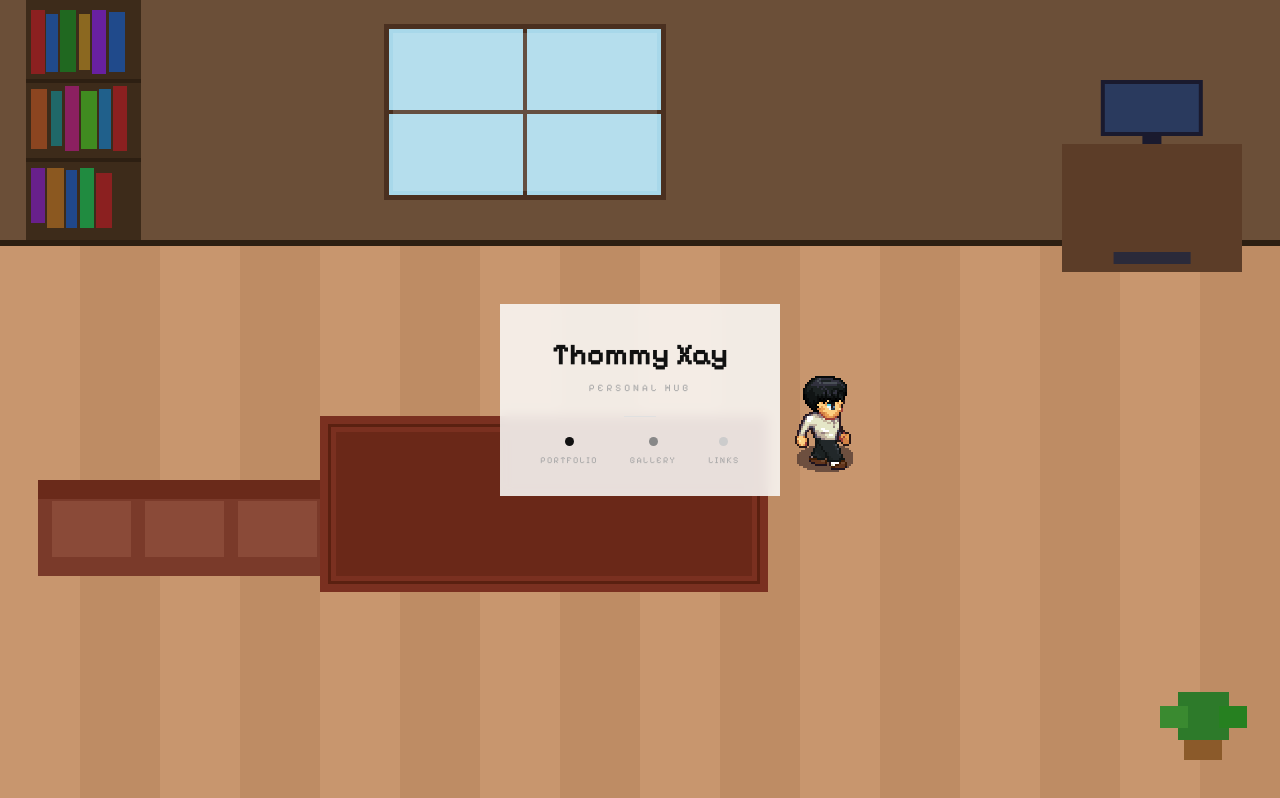
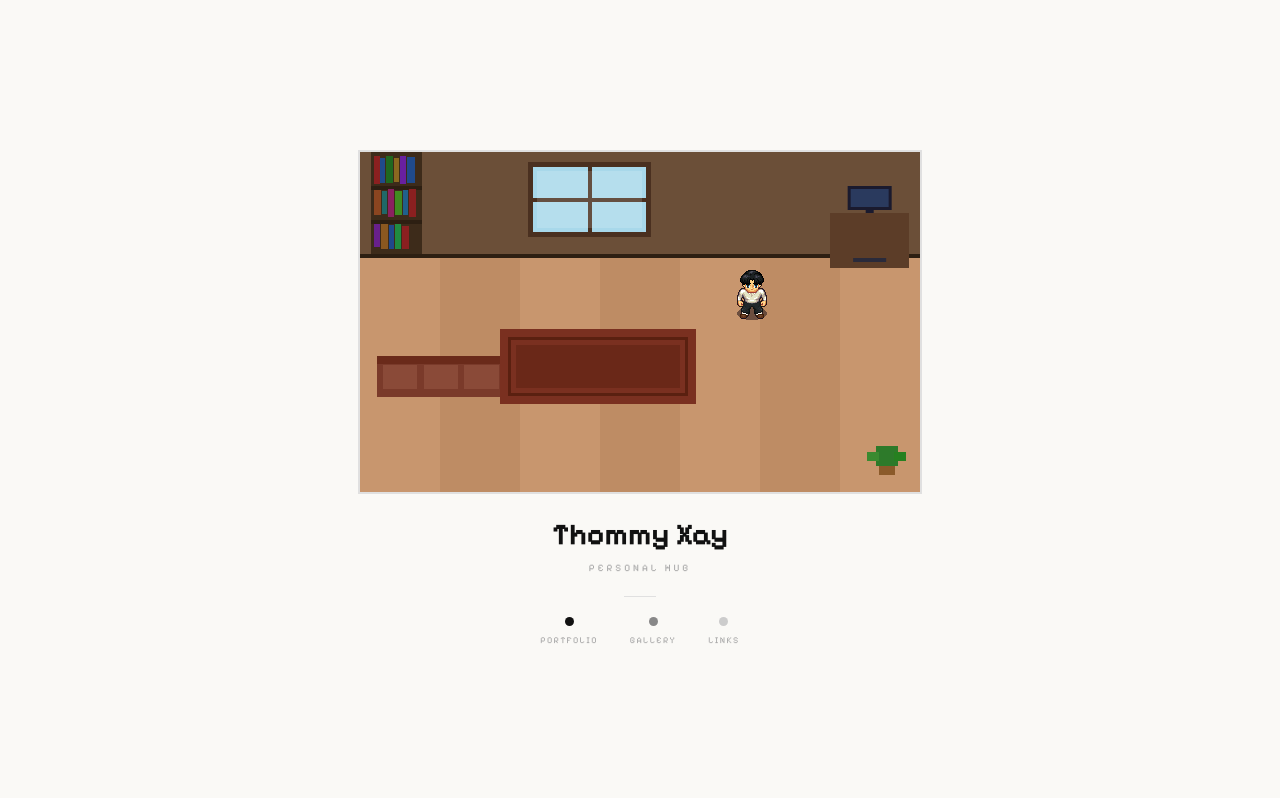
Before and after one commit to thomstah/personal-site, a Next.js app in the folder apps/hub/: page / in a window 1280 px wide. Built offline with nearby package versions, Linux system fonts and the light colour scheme.

Commit message:
feat: layout room as contained diorama box above nav
560×340px box with %-based room scaling and 64px character.
Cream background and nav elements restore below the box.

Co-Authored-By: Claude Sonnet 4.6 <noreply@anthropic.com>

```diff
--- a/apps/hub/components/HubPage.tsx
+++ b/apps/hub/components/HubPage.tsx
@@ -5,6 +5,9 @@ import { colors, fontSizes, spacing, animation } from '@thommyxay/ui';
 import { NavDots } from './NavDots';
 import { Room } from './Room';
 import { WalkingCharacter } from './WalkingCharacter';
+
+const BOX_W = 560;
+const BOX_H = 340;
 
 function fadeUp(delay: number) {
   return {
@@ -18,39 +21,33 @@ export function HubPage() {
   return (
     <main
       data-testid="hub-page"
-      style={{ position: 'relative', minHeight: '100vh', overflow: 'hidden' }}
+      style={{
+        display:         'flex',
+        flexDirection:   'column',
+        alignItems:      'center',
+        justifyContent:  'center',
+        minHeight:       '100vh',
+        backgroundColor: colors.background,
+        gap:             '20px',
+        overflow:        'hidden',
+      }}
+    >
+      {/* Room diorama box */}
+      <motion.div
+        {...fadeUp(0)}
+        style={{
+          position: 'relative',
+          width:    BOX_W,
+          height:   BOX_H,
+          overflow: 'hidden',
+          outline:  `2px solid ${colors.rule}`,
+        }}
       >
         <Room />
-      <WalkingCharacter />
+        <WalkingCharacter boxWidth={BOX_W} boxHeight={BOX_H} />
+      </motion.div>
 
-      {/* Nav card — centred, frosted glass over the room */}
-      <div
-        style={{
-          position:       'absolute',
-          inset:          0,
-          display:        'flex',
-          alignItems:     'center',
-          justifyContent: 'center',
-          zIndex:         10,
-          pointerEvents:  'none',
-        }}
-      >
-        <motion.div
-          initial={{ opacity: 0 }}
-          animate={{ opacity: 1 }}
-          transition={{ duration: animation.fadeInDuration }}
-          style={{
-            pointerEvents:        'auto',
-            display:              'flex',
-            flexDirection:        'column',
-            alignItems:           'center',
-            gap:                  '20px',
-            padding:              '28px 40px',
-            backgroundColor:      'rgba(250, 249, 246, 0.88)',
-            backdropFilter:       'blur(6px)',
-            WebkitBackdropFilter: 'blur(6px)',
-          }}
-        >
+      {/* Name + subtitle */}
       <motion.div
         {...fadeUp(0.1)}
         style={{ textAlign: 'center', display: 'flex', flexDirection: 'column', gap: '4px' }}
@@ -77,14 +74,13 @@ export function HubPage() {
         </span>
       </motion.div>
 
+      {/* Rule */}
       <motion.div
         {...fadeUp(0.2)}
         style={{ width: spacing.ruleWidth, height: '1px', backgroundColor: colors.rule }}
       />
 
       <NavDots />
-        </motion.div>
-      </div>
     </main>
   );
 }
--- a/apps/hub/components/Room.tsx
+++ b/apps/hub/components/Room.tsx
@@ -1,22 +1,20 @@
 // Top-down pixel-art apartment room.
-// Back wall occupies top 30vh; floor fills the rest.
+// All sizes use % so the component scales to any container.
+// Back wall = top 30%, floor = bottom 70%.
 
 const BOOKS = [
-  // shelf 1
   { l: '5%',  t: '4%',  w: '12%', h: '27%', c: '#8b2020' },
   { l: '18%', t: '6%',  w: '10%', h: '24%', c: '#204a8b' },
   { l: '30%', t: '4%',  w: '14%', h: '26%', c: '#206820' },
   { l: '46%', t: '6%',  w: '10%', h: '23%', c: '#8b6820' },
   { l: '58%', t: '4%',  w: '12%', h: '27%', c: '#6820a0' },
   { l: '72%', t: '5%',  w: '14%', h: '25%', c: '#204a8b' },
-  // shelf 2
   { l: '5%',  t: '37%', w: '14%', h: '25%', c: '#8b4520' },
   { l: '22%', t: '38%', w: '10%', h: '23%', c: '#206868' },
   { l: '34%', t: '36%', w: '12%', h: '27%', c: '#8b2060' },
   { l: '48%', t: '38%', w: '14%', h: '24%', c: '#408b20' },
   { l: '64%', t: '37%', w: '10%', h: '25%', c: '#20608b' },
   { l: '76%', t: '36%', w: '12%', h: '27%', c: '#8b2020' },
-  // shelf 3
   { l: '5%',  t: '70%', w: '12%', h: '23%', c: '#68208b' },
   { l: '19%', t: '70%', w: '14%', h: '25%', c: '#8b5820' },
   { l: '35%', t: '71%', w: '10%', h: '24%', c: '#20488b' },
@@ -29,19 +27,19 @@ export function Room() {
     <div style={{ position: 'absolute', inset: 0, overflow: 'hidden' }}>
 
       {/* ── Back wall ── */}
-      <div style={{ position: 'absolute', top: 0, left: 0, right: 0, height: '30vh', backgroundColor: '#6b4f38' }} />
+      <div style={{ position: 'absolute', top: 0, left: 0, right: 0, height: '30%', backgroundColor: '#6b4f38' }} />
 
       {/* ── Floor (wood planks) ── */}
       <div style={{
-        position: 'absolute', top: '30vh', left: 0, right: 0, bottom: 0,
+        position: 'absolute', top: '30%', left: 0, right: 0, bottom: 0,
         background: 'repeating-linear-gradient(90deg,#c8966e 0px,#c8966e 80px,#be8c64 80px,#be8c64 160px)',
       }} />
 
       {/* Wall-floor shadow */}
-      <div style={{ position: 'absolute', top: '30vh', left: 0, right: 0, height: 6, backgroundColor: '#2d1f12' }} />
+      <div style={{ position: 'absolute', top: '30%', left: 0, right: 0, height: 4, backgroundColor: '#2d1f12' }} />
 
-      {/* ── Bookshelf (back wall, left) ── */}
-      <div style={{ position: 'absolute', top: 0, left: '2vw', width: '9vw', height: '30vh', backgroundColor: '#3d2b1a' }}>
+      {/* ── Bookshelf ── */}
+      <div style={{ position: 'absolute', top: 0, left: '2%', width: '9%', height: '30%', backgroundColor: '#3d2b1a' }}>
         {[33, 66].map(p => (
           <div key={p} style={{ position: 'absolute', top: `${p}%`, left: 0, right: 0, height: 4, backgroundColor: '#2d1f12' }} />
         ))}
@@ -50,9 +48,9 @@ export function Room() {
         ))}
       </div>
 
-      {/* ── Window (back wall, center) ── */}
+      {/* ── Window ── */}
       <div style={{
-        position: 'absolute', top: '3vh', left: '30%', width: '22vw', height: '22vh',
+        position: 'absolute', top: '3%', left: '30%', width: '22%', height: '22%',
         backgroundColor: '#a8d8ea', border: '5px solid #4a3020', boxSizing: 'border-box',
       }}>
         <div style={{ position: 'absolute', top: '50%', left: 0, right: 0, height: 4, backgroundColor: '#4a3020', transform: 'translateY(-50%)' }} />
@@ -60,41 +58,40 @@ export function Room() {
         <div style={{ position: 'absolute', inset: 4, background: 'rgba(255,255,255,0.15)' }} />
       </div>
 
-      {/* ── Desk (right side, spans wall-floor boundary) ── */}
-      <div style={{ position: 'absolute', top: '18vh', right: '3vw', width: '14vw', height: '16vh', backgroundColor: '#5c3d28' }}>
-        {/* monitor */}
-        <div style={{ position: 'absolute', top: '-8vh', left: '50%', transform: 'translateX(-50%)', width: '8vw', height: '7vh', backgroundColor: '#1a1a2e' }}>
-          <div style={{ position: 'absolute', inset: 4, backgroundColor: '#2a3a5e' }} />
+      {/* ── Desk ── */}
+      {/* Desk surface */}
+      <div style={{ position: 'absolute', top: '18%', right: '2%', width: '14%', height: '16%', backgroundColor: '#5c3d28' }}>
+        {/* Monitor: -50% of desk height puts it above the desk */}
+        <div style={{ position: 'absolute', top: '-50%', left: '50%', transform: 'translateX(-50%)', width: '57%', height: '44%', backgroundColor: '#1a1a2e' }}>
+          <div style={{ position: 'absolute', inset: 3, backgroundColor: '#2a3a5e' }} />
         </div>
-        {/* stand */}
-        <div style={{ position: 'absolute', top: '-1vh', left: '50%', transform: 'translateX(-50%)', width: '1.5vw', height: '1vh', backgroundColor: '#1a1a2e' }} />
-        {/* keyboard */}
-        <div style={{ position: 'absolute', bottom: '1vh', left: '50%', transform: 'translateX(-50%)', width: '6vw', height: '1.5vh', backgroundColor: '#2a2a3a' }} />
+        {/* Stand */}
+        <div style={{ position: 'absolute', top: '-6%', left: '50%', transform: 'translateX(-50%)', width: '11%', height: '6%', backgroundColor: '#1a1a2e' }} />
+        {/* Keyboard */}
+        <div style={{ position: 'absolute', bottom: '10%', left: '50%', transform: 'translateX(-50%)', width: '43%', height: '9%', backgroundColor: '#2a2a3a' }} />
       </div>
 
-      {/* ── Couch (floor, lower-left) ── */}
-      <div style={{ position: 'absolute', top: '60vh', left: '3vw', width: '22vw', height: '12vh', backgroundColor: '#7a3a2a' }}>
+      {/* ── Couch ── */}
+      <div style={{ position: 'absolute', top: '60%', left: '3%', width: '22%', height: '12%', backgroundColor: '#7a3a2a' }}>
         <div style={{ position: 'absolute', top: 0, left: 0, right: 0, height: '20%', backgroundColor: '#6a2a1a' }} />
         {[0, 1, 2].map(i => (
           <div key={i} style={{ position: 'absolute', top: '22%', left: `${5 + i * 33}%`, width: '28%', height: '58%', backgroundColor: '#8a4a38' }} />
         ))}
       </div>
 
-      {/* ── Rug (floor, center) ── */}
-      <div style={{ position: 'absolute', top: '52vh', left: '25vw', width: '35vw', height: '22vh', backgroundColor: '#7a3020' }}>
+      {/* ── Rug ── */}
+      <div style={{ position: 'absolute', top: '52%', left: '25%', width: '35%', height: '22%', backgroundColor: '#7a3020' }}>
         <div style={{ position: 'absolute', inset: 8, border: '3px solid #5a2010' }} />
         <div style={{ position: 'absolute', inset: 16, backgroundColor: '#6a2818' }} />
       </div>
 
-      {/* ── Plant (floor, lower-right) ── */}
-      <div style={{ position: 'absolute', bottom: '5vh', right: '4vw' }}>
-        {/* leaves */}
-        <div style={{ position: 'relative', width: '4vw', height: '6vh', backgroundColor: '#2d7a2a' }}>
-          <div style={{ position: 'absolute', top: '30%', left: '-35%', width: '55%', height: '45%', backgroundColor: '#3a8a30' }} />
-          <div style={{ position: 'absolute', top: '30%', right: '-35%', width: '55%', height: '45%', backgroundColor: '#268020' }} />
+      {/* ── Plant ── */}
+      <div style={{ position: 'absolute', bottom: '5%', right: '4%' }}>
+        <div style={{ position: 'relative', width: 22, height: 20, backgroundColor: '#2d7a2a' }}>
+          <div style={{ position: 'absolute', top: '30%', left: '-40%', width: '55%', height: '45%', backgroundColor: '#3a8a30' }} />
+          <div style={{ position: 'absolute', top: '30%', right: '-40%', width: '55%', height: '45%', backgroundColor: '#268020' }} />
         </div>
-        {/* pot */}
-        <div style={{ width: '3vw', height: '2.5vh', backgroundColor: '#8b5a2a', margin: '0 auto' }} />
+        <div style={{ width: 16, height: 9, backgroundColor: '#8b5a2a', margin: '0 auto' }} />
       </div>
 
     </div>
--- a/apps/hub/components/WalkingCharacter.tsx
+++ b/apps/hub/components/WalkingCharacter.tsx
@@ -3,62 +3,65 @@
 import { useState, useEffect, useRef } from 'react';
 
 const FRAME_SIZE = 64;
-const SCALE = 2;
-const CHAR = FRAME_SIZE * SCALE;
+const SCALE = 1;          // 64px character — right-sized for a diorama box
+const CHAR = FRAME_SIZE;  // 64px
 const SHEET_W = 832;
 const SHEET_H = 3456;
-const SPEED = 100;   // px / second
-const IDLE_MS = 2800;
+const SPEED = 80;         // px / second
+const IDLE_MS = 2500;
 
-// LPC standard: walk rows are 8–11 (north, west, south, east)
 const WALK_ROWS = { north: 8, west: 9, south: 10, east: 11 } as const;
 type Direction = keyof typeof WALK_ROWS;
 
-// Walkable waypoints as viewport fractions [x, y]
-// Kept inside the floor area (y > 0.35) and clear of furniture
+// Walkable waypoints as box fractions [x, y].
+// y > 0.38 keeps character in the floor area (below the 30% back wall).
 const WAYPOINT_FRACS: [number, number][] = [
-  [0.18, 0.48],
-  [0.48, 0.46],
-  [0.70, 0.46],
-  [0.14, 0.72],
-  [0.46, 0.68],
-  [0.72, 0.74],
+  [0.18, 0.40],
+  [0.48, 0.40],
+  [0.70, 0.40],
+  [0.14, 0.65],
+  [0.46, 0.60],
+  [0.72, 0.67],
 ];
 
-function getWaypoints() {
-  return WAYPOINT_FRACS.map(([fx, fy]) => ({
-    x: window.innerWidth  * fx - CHAR / 2,
-    y: window.innerHeight * fy - CHAR / 2,
-  }));
-}
+const KEYFRAMES = (Object.entries(WALK_ROWS) as [Direction, number][])
+  .map(([dir, row]) => {
+    const y = row * FRAME_SIZE * SCALE;
+    const w = 9 * FRAME_SIZE * SCALE;
+    return `@keyframes walk-${dir}{from{background-position:0px -${y}px}to{background-position:-${w}px -${y}px}}`;
+  })
+  .join('\n');
+
+const IDLE_BG_POS = `0px -${10 * FRAME_SIZE * SCALE}px`; // walk-south frame 0
 
 function getDirection(dx: number, dy: number): Direction {
   if (Math.abs(dx) >= Math.abs(dy)) return dx > 0 ? 'east' : 'west';
   return dy > 0 ? 'south' : 'north';
 }
 
-// All walk keyframes defined once at module load
-const KEYFRAMES = (Object.entries(WALK_ROWS) as [Direction, number][])
-  .map(([dir, row]) => {
-    const y = row * FRAME_SIZE * SCALE;
-    const w = 9  * FRAME_SIZE * SCALE;
-    return `@keyframes walk-${dir}{from{background-position:0px -${y}px}to{background-position:-${w}px -${y}px}}`;
-  })
-  .join('\n');
+interface Props {
+  boxWidth: number;
+  boxHeight: number;
+}
 
-const IDLE_BG_POS = `0px -${10 * FRAME_SIZE * SCALE}px`; // walk-south frame 0
+export function WalkingCharacter({ boxWidth, boxHeight }: Props) {
+  function getWaypoints() {
+    return WAYPOINT_FRACS.map(([fx, fy]) => ({
+      x: boxWidth  * fx - CHAR / 2,
+      y: boxHeight * fy - CHAR / 2,
+    }));
+  }
 
-export function WalkingCharacter() {
-  const [pos,               setPos]               = useState({ x: 0, y: 0 });
-  const [direction,         setDirection]         = useState<Direction>('south');
-  const [walking,           setWalking]           = useState(false);
-  const [transitionSecs,    setTransitionSecs]    = useState(0);
-  const [visible,           setVisible]           = useState(false);
+  const [pos,            setPos]            = useState({ x: 0, y: 0 });
+  const [direction,      setDirection]      = useState<Direction>('south');
+  const [walking,        setWalking]        = useState(false);
+  const [transitionSecs, setTransitionSecs] = useState(0);
+  const [visible,        setVisible]        = useState(false);
   const idxRef = useRef(0);
 
   useEffect(() => {
-    const pts    = getWaypoints();
-    const start  = Math.floor(Math.random() * pts.length);
+    const pts   = getWaypoints();
+    const start = Math.floor(Math.random() * pts.length);
     idxRef.current = start;
     setPos(pts[start]);
     setVisible(true);
@@ -73,10 +76,9 @@ export function WalkingCharacter() {
       const next   = others[Math.floor(Math.random() * others.length)];
       idxRef.current = next;
 
-      const dx   = pts[next].x - pts[cur].x;
-      const dy   = pts[next].y - pts[cur].y;
-      const dist = Math.sqrt(dx * dx + dy * dy);
-      const dur  = dist / SPEED;
+      const dx  = pts[next].x - pts[cur].x;
+      const dy  = pts[next].y - pts[cur].y;
+      const dur = Math.sqrt(dx * dx + dy * dy) / SPEED;
 
       setDirection(getDirection(dx, dy));
       setTransitionSecs(dur);
@@ -91,6 +93,7 @@ export function WalkingCharacter() {
 
     tIdle = setTimeout(step, IDLE_MS);
     return () => { clearTimeout(tWalk); clearTimeout(tIdle); };
+  // eslint-disable-next-line react-hooks/exhaustive-deps
   }, []);
 
   return (
@@ -99,19 +102,21 @@ export function WalkingCharacter() {
       <div
         data-testid="walking-character"
         style={{
-          position:         'absolute',
-          left:             pos.x,
-          top:              pos.y,
-          width:            CHAR,
-          height:           CHAR,
-          backgroundImage:  'url(/sprite.png)',
-          backgroundSize:   `${SHEET_W * SCALE}px ${SHEET_H * SCALE}px`,
-          backgroundRepeat: 'no-repeat',
-          imageRendering:   'pixelated',
-          opacity:          visible ? 1 : 0,
-          zIndex:           1,
-          transition:       walking ? `left ${transitionSecs}s linear, top ${transitionSecs}s linear` : 'none',
-          animation:        walking ? `walk-${direction} 0.6s steps(9) infinite` : 'none',
+          position:           'absolute',
+          left:               pos.x,
+          top:                pos.y,
+          width:              CHAR,
+          height:             CHAR,
+          backgroundImage:    'url(/sprite.png)',
+          backgroundSize:     `${SHEET_W * SCALE}px ${SHEET_H * SCALE}px`,
+          backgroundRepeat:   'no-repeat',
+          imageRendering:     'pixelated',
+          opacity:            visible ? 1 : 0,
+          zIndex:             1,
+          transition:         walking
+            ? `left ${transitionSecs}s linear, top ${transitionSecs}s linear`
+            : 'none',
+          animation:          walking ? `walk-${direction} 0.6s steps(9) infinite` : 'none',
           backgroundPosition: walking ? undefined : IDLE_BG_POS,
         }}
       />
```
Lines whose indentation alone changed are shown as unchanged.
